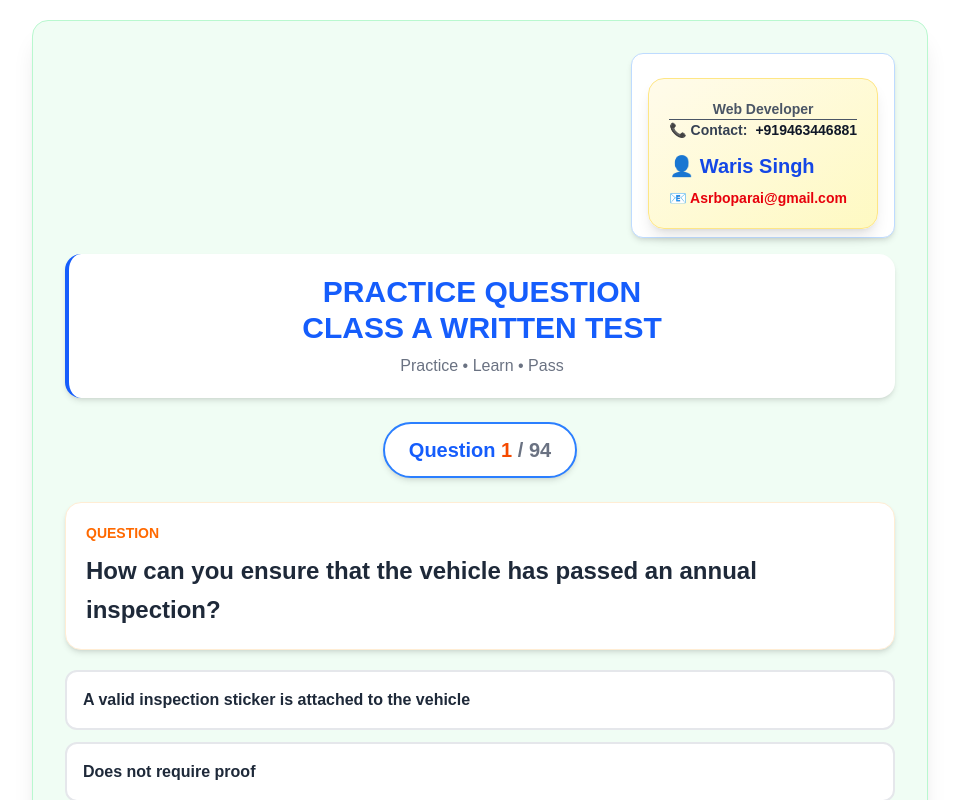
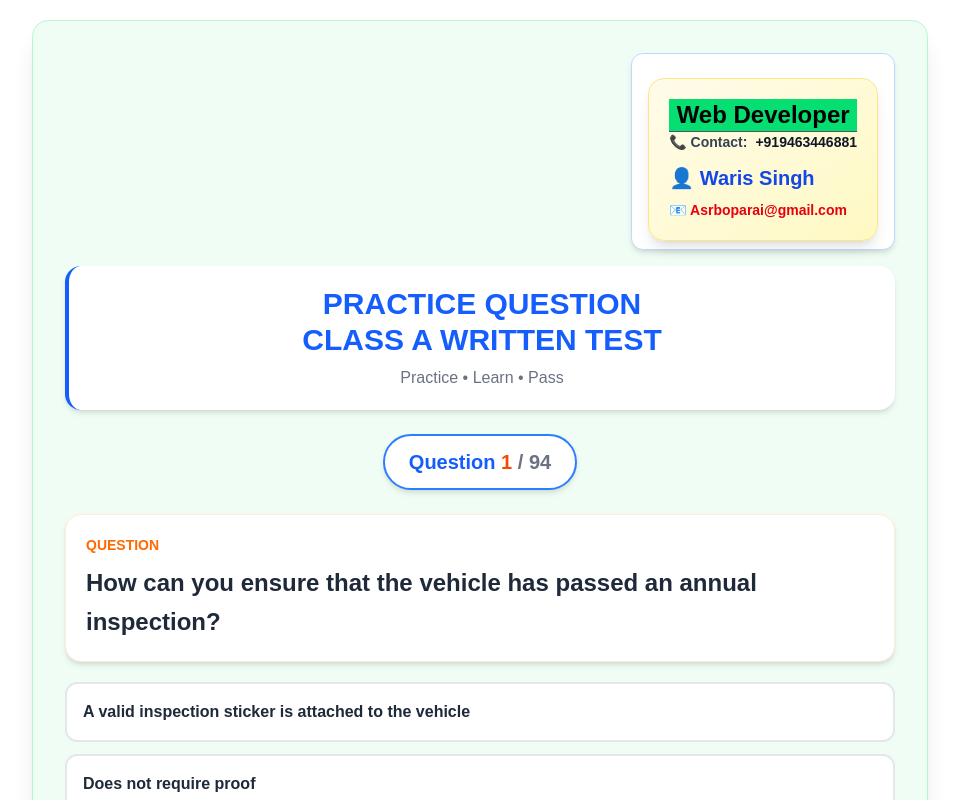
Before and after one commit to Harsimran141/Azknowledgetest, a React (Vite) app: page / in a window 1280 px wide. Shown: the top 800 px of the page, without its empty margins (160-1119 px from the left). Built offline with nearby package versions, Linux system fonts and the light colour scheme.

Commit message:
style: enhance heading for web developer with background color and larger font size in App component

```diff
--- a/src/App.jsx
+++ b/src/App.jsx
@@ -1117,8 +1117,8 @@ const App = () => {
 <div className="w-full max-w-md mx-auto mt-4 p-5 bg-gradient-to-br from-amber-50 to-yellow-100 rounded-2xl border border-amber-200 shadow-lg hover:shadow-2xl transition-all duration-300">
 
   <div className="text-sm font-semibold text-gray-600 mb-3">
-    <h5 className="text-center">Web Developer</h5><hr />
-    <span className="text-gray-700">📞 Contact:</span>
+    <h5 className="text-center bg-green-400 text-black text-2xl  ">Web Developer</h5><hr />
+    <span className="text-gray-700 ">📞 Contact:</span>
     <span className="text-gray-900 ml-2">
       +919463446881
     </span>
```
